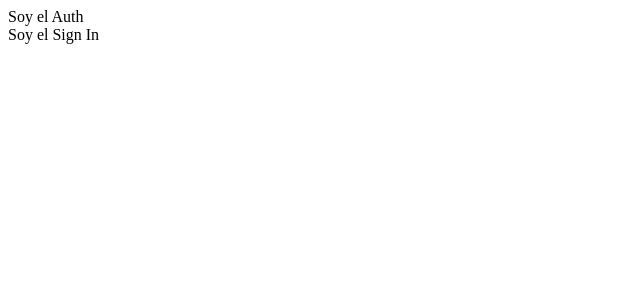
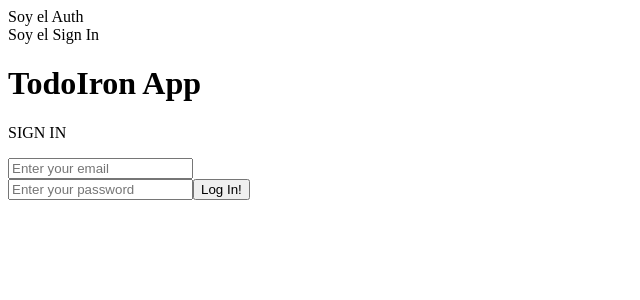
Before and after one commit to Anastasiia118/IronTrello_DreamTeam, a Vue app: page /Auth/signin in a window 1280 px wide. Shown: the top 300 px of the page, without its empty margins (0-640 px from the left). Built offline with nearby package versions, Linux system fonts and the light colour scheme; no server answers.

Commit message:
Sign in and sign up ONGOING

```diff
--- a/src/components/SignIn.vue
+++ b/src/components/SignIn.vue
@@ -1,9 +1,51 @@
 <template>
-Soy el Sign In
-</template>
+    Soy el Sign In
 
-<script>
-export default {
+    <form action="submit" @submit.prevent="signIn">
+      <h1>TodoIron App</h1>
+      <p>SIGN IN</p>
+      <input
+        type="email"
+        v-model="email"
+        name="email"
+        id="email"
+        placeholder="Enter your email"
+      />
+      <br />
+      <input
+        type="password"
+        v-model="password"
+        name="password"
+        id="password"
+        placeholder="Enter your password"
+      />
+      <button>Log In!</button>
+    </form>
+  </template>
 
-}
-</script>
+  <script>
+  import { mapStores } from 'pinia';
+  import userStore from '../stores/user.js';
+
+  export default {
+
+    data() {
+      return {
+        email: "",
+        password: "",
+      };
+    },
+    computed: {
+
+     ...mapStores(userStore),
+    },
+    methods: {
+      signIn() {
+        console.log("y ahora?")
+        this.userStore.signIn(this.email, this.password);
+
+
+      },
+    },
+  };
+  </script>
--- a/src/components/SignUp.vue
+++ b/src/components/SignUp.vue
@@ -1,7 +1,7 @@
 <template>
   Soy el Sign Up
 
-  <form action="submit">
+  <form action="submit" @submit.prevent="signUp">
     <h1>TodoIron App</h1>
     <p>Register to be more efficient with your tasks!</p>
     <input
@@ -14,6 +14,7 @@
     <br />
     <input
       type="password"
+      v-model="password"
       name="password"
       id="password"
       placeholder="Enter your password"
@@ -23,15 +24,25 @@
 </template>
 
 <script>
-import { mapStores } from "pinia";
+import { mapStores } from 'pinia';
+import userStore from '../stores/user.js';
 
 export default {
-  methods: {},
+
   data() {
     return {
       email: "",
+      password: "",
     };
   },
-  computed: {},
+  computed: {
+
+   ...mapStores(userStore),
+  },
+  methods: {
+    signUp() {
+      this.userStore.signUp(this.email, this.password);
+    },
+  },
 };
 </script>
--- a/src/stores/user.js
+++ b/src/stores/user.js
@@ -7,6 +7,7 @@ export default defineStore("user", {
   state() {
     return {
       user: null,
+
     };
   },
 
@@ -16,13 +17,29 @@ export default defineStore("user", {
       this.user = user;
     },
     async signUp(email, password) {
-      const { user, error } = await supabase.auth.signUp({
+      const { data, error } = await supabase.auth.signUp({
         email: email,
         password: password,
       });
       if (error) throw error;
-      if (user) this.user = user;
+
     },
+    async signIn(email, password) {
+        console.log("hola")
+        const { data, error } = await supabase.auth.signInWithPassword({
+          email: email,
+          password: password,
+        })
+        console.log(data, error)
+        if (error) throw error;
+        if (user) {
+            this.user = user;
+            console.log(data.user)
+            console.log("voy a hacer el route")
+            this.$router.push("/")
+        }
+        //si el user no existe - que salga para registrarse
+      },
     persist: {
       enabled: true,
       strategies: [
```
